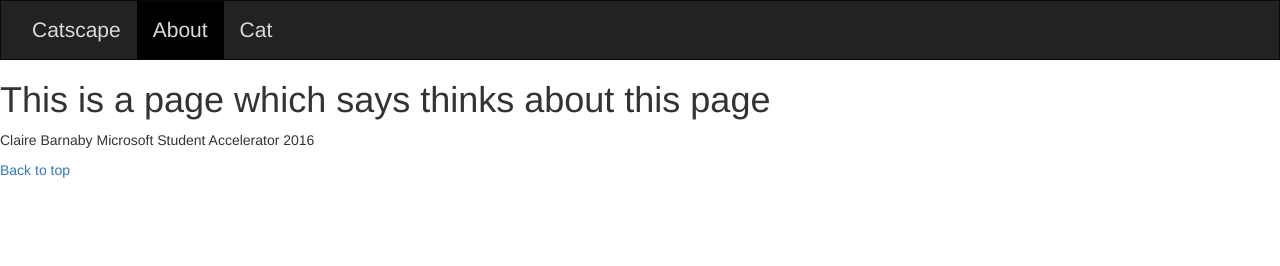
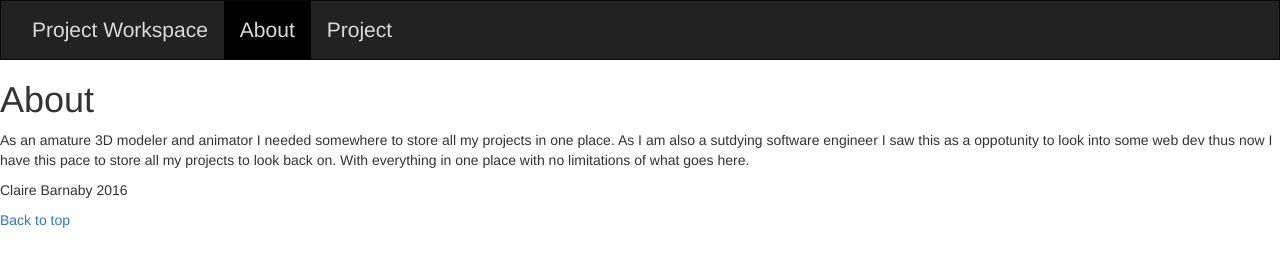
Before and after one commit to miclairy/project_workspace, a website: page about.html in a window 1280 px wide. Drawn offline with nearby package versions, Linux system fonts and the light colour scheme.

Commit message:
editied about

```diff
--- a/about.html
+++ b/about.html
@@ -2,7 +2,7 @@
 <html lang="en">
 <head>
   <meta charset="UTF-8">
-  <title>Catscape</title>
+  <title>Project Workspace</title>
   <link rel="stylesheet" type="text/css" href="CSS/styles_navbar.css" media="screen">
   <meta name="viewport" content="width=device-width, initial-scale=1">
   <link rel="stylesheet" href="http://maxcdn.bootstrapcdn.com/bootstrap/3.3.6/css/bootstrap.min.css">
@@ -13,15 +13,18 @@
   <nav class="navbar navbar-inverse" id=navbar>
     <div class="container-fluid" id=top-bar>
       <ul >
-        <li><a href="index.html">Catscape</a><li>
+        <li><a href="index.html">Project Workspace</a><li>
         <li class="active"><a href="about.html">About</a></li>
-        <li><a href="project.html">Cat</a></li>
+        <li><a href="project.html">Project</a></li>
       </ul>
     </div>
   </nav>
-      <h1> This is a page which says thinks about this page </h1>
+      <h1> About </h1>
+      <p> As an amature 3D modeler and animator I needed somewhere to store all my projects in one place.
+      As I am also a sutdying software engineer I saw this as a oppotunity to look into some web dev thus now I have
+    this pace to store all my projects to look back on. With everything in one place with no limitations of what goes here. </p>
     <footer>
-      <p>Claire Barnaby Microsoft Student Accelerator 2016</p>
+      <p>Claire Barnaby 2016</p>
       <p><a href="#top">Back to top</a></p>
     </footer>
       </body>
```
Also changed, not shown: js/projectTemplate.js (+0 -9 lines).
